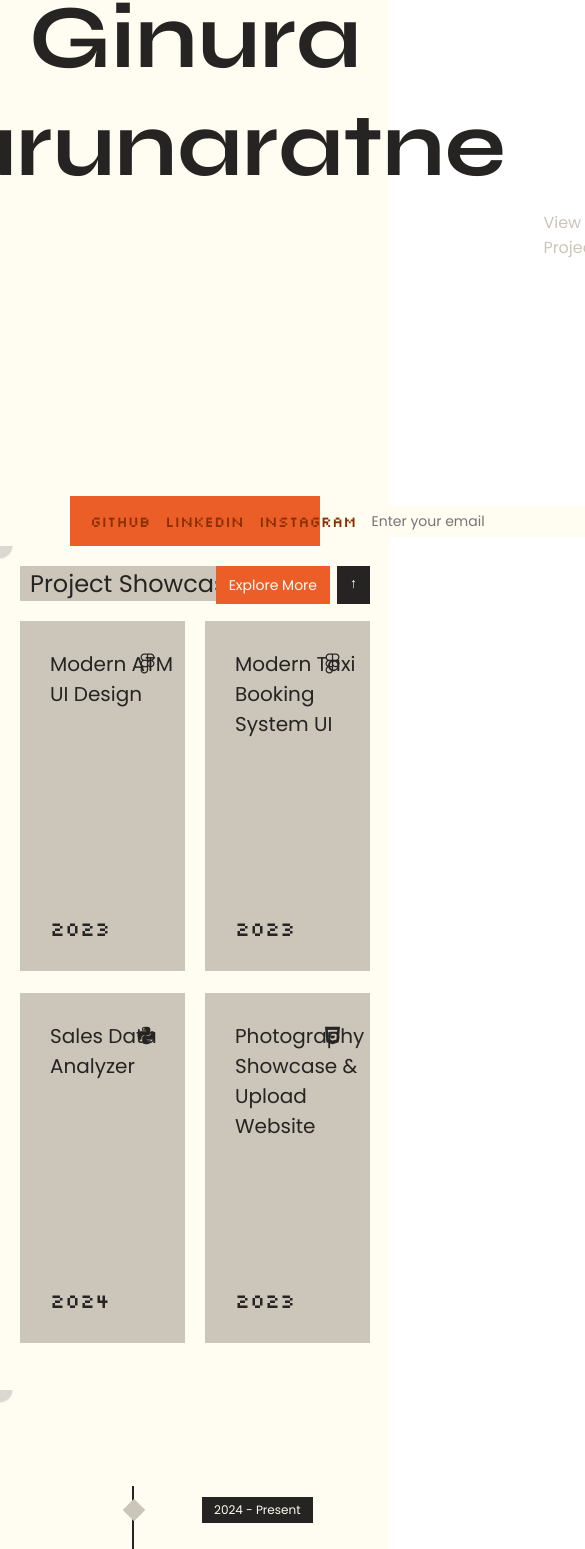
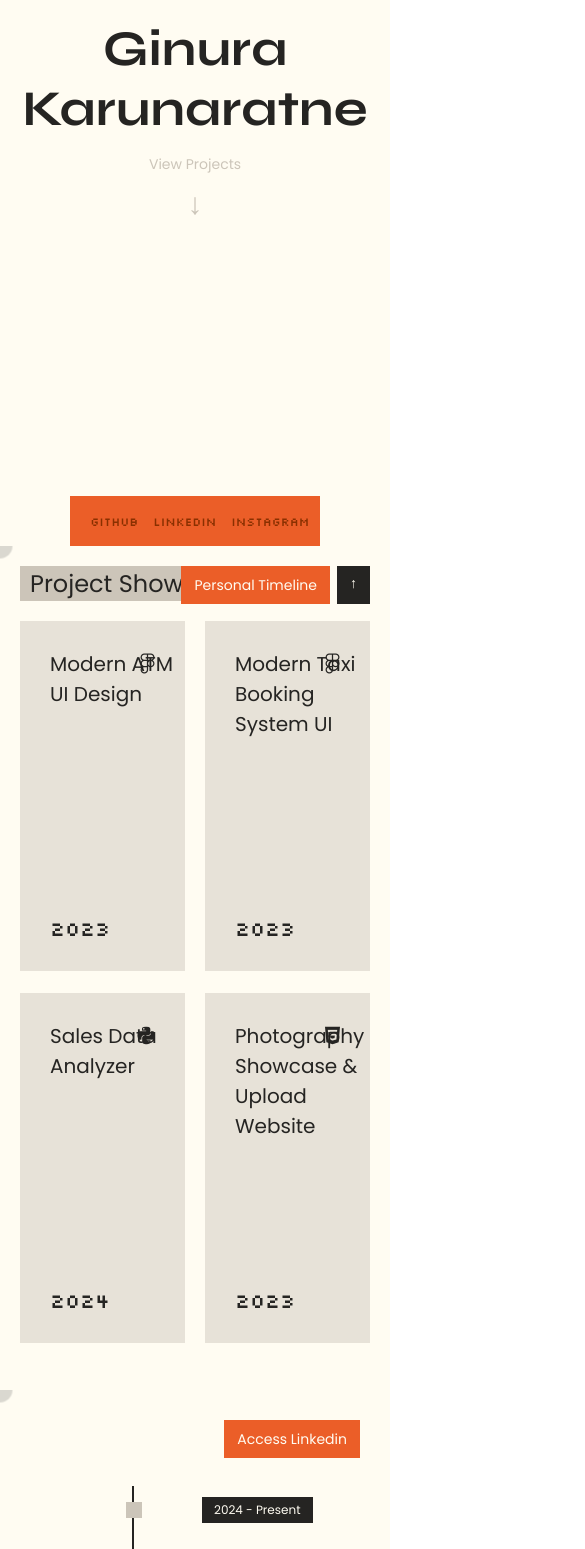
Before and after one commit to GinuraKarunaratne/personal-portfolio, a React (Vite) app: page / in a window 390 px wide. Shown: the part 298-1847 px from the top of the page, 585 px wide, since content can reach past the window. Built offline with nearby package versions, Linux system fonts and the light colour scheme; a web font is replaced by a local one.

Commit message:
Added minor changes and responsiveness to p1

```diff
--- a/package.json
+++ b/package.json
@@ -11,6 +11,7 @@
   },
   "dependencies": {
     "@fortawesome/fontawesome-free": "^6.6.0",
+    "matter-js": "^0.20.0",
     "react": "^18.3.1",
     "react-dom": "^18.3.1"
   },
--- a/src/v2.css
+++ b/src/v2.css
@@ -13,6 +13,7 @@ html,
 body {
     margin: 0;
     font-family: Poppins, sans-serif;
+    scroll-behavior: smooth;
 }
 
 .p1,
@@ -143,6 +144,66 @@ body {
     transition: background-color 0.3s ease;
 }
 
+/*p1 Responsive Design*/
+
+@media (max-width: 768px) {
+    .p1 {
+        padding: 20px; /* Add some padding for better spacing */
+    }
+
+    .p1 h1 {
+        font-size: 50px; /* Reduce font size for h1 */
+    }
+
+    .arrow-container {
+        flex-direction: column;
+        margin-left: 0; /* Center arrow container */
+        justify-content: center; /* Center items in the flexbox */
+        margin-top: 15px; /* Maintain top margin */
+        gap: 2px;
+    }
+
+    .arrow {
+        rotate: 360deg; /* Rotate arrow downwards */
+        font-size: 30px; /* Maintain arrow font size */
+        animation: bounce 2s infinite; /* Keep bounce animation */
+        margin-bottom: 3px;
+    }
+
+    .view-projects-text {
+        font-size: 14px; /* Reduce font size for the view projects text */
+        margin-bottom: 5px; /* Maintain bottom margin */
+    }
+
+    .btm-line {
+        flex-direction: row; /* Change layout to column */
+        align-items: center; /* Center items */
+        justify-content: center; /* Center items */
+        width: 100%; /* Full width */
+    }
+
+    #tags{
+        font-size: 12px;
+    }
+
+
+    .email-container {
+        display: flex;
+        justify-content: center;
+        align-items: center;
+        scale: 0.8;
+        position: fixed;
+        top: 30px;
+        left: 45%;
+        transform: translateX(-50%);
+    }
+
+    .email-container input {
+        background-color: #CCC5B9;
+    }
+
+}
+
 .projects-section {
     background-color: #FFFCF2;
     display: flex;
@@ -202,20 +263,24 @@ body {
     padding: 0 20px 20px 20px;
     height: calc(100vh - 100px);
     overflow-y: auto;
-    /* Enable vertical scrolling */
+    scroll-behavior: smooth;
 }
 
 .project-card {
     width: calc(50vw - 30px);
     height: 350px;
-    background-color: #CCC5B9;
+    background-color: #ccc5b979;
     color: #CCC5B9;
     padding: 20px;
     position: relative;
     display: flex;
     flex-direction: column;
     justify-content: space-between;
-    transition: transform 0.2s;
+    transition: transform 0.2s ease-in-out, box-shadow 0.2s ease-in-out;
+}
+
+.project-card:hover {
+    transform: scale(0.985);
 }
 
 .project-card h3 {
@@ -337,6 +402,7 @@ body {
     background-color: #FFFCF2;
     position: relative;
     overflow-y: auto;
+    scroll-behavior: smooth;
 }
 
 /* Timeline Styling */
@@ -363,8 +429,8 @@ body {
 }
 
 .timeline-event:hover .timeline-event-icon {
-    transform: rotate(-45deg);
     background-color: #EB5E28;
+    width: 30px;
 }
 
 .timeline-event:hover .timeline-event-thumbnail {
@@ -382,11 +448,13 @@ body {
 .timeline-event-copy h3 {
     font-family: poppins;
     font-size: 28px; /* Reduced font size from 1.75em */
+    color: #252422;
 }
 
 .timeline-event-copy h4 {
     font-family: lexend deca;
     font-weight: 300;
+    color: #403d39;
     font-size: 18px; /* Reduced font size from 1.2em */
     margin-bottom: 18px; /* 1.2em converted to px */
 }
@@ -396,8 +464,7 @@ body {
 }
 
 .timeline-event-icon {
-    transition: transform 0.2s ease-in;
-    transform: rotate(45deg);
+    transition: background-color 0.3s ease-in-out, width 0.3s ease-in-out;
     background-color: #CCC5B9;
     position: absolute;
     top: 0;
@@ -422,3 +489,23 @@ body {
 .academic-content::-webkit-scrollbar {
     width: 0;
 }
+
+.linkedin {
+    position: absolute;
+    top: 30px;
+    right: 30px;
+    background-color: #EB5E28;
+    color: #FFFCF2;
+    padding: 8.5px 13px;
+    font-size: 14px;
+    border: none;
+    font-family: Poppins, sans-serif;
+    text-decoration: none;
+    color: #FFFCF2;
+    transition: background-color 0.3s ease;
+}
+
+.linkedin a{
+    text-decoration: none;
+    color: #FFFCF2;
+}
--- a/src/v2.jsx
+++ b/src/v2.jsx
@@ -113,7 +113,7 @@ function App() {
                     ↑
                 </button>
                 <button className="academics-button" onClick={scrollToProjects2}>
-                    Explore More
+                    Personal Timeline
                 </button>
                 <p>Project Showcase</p>
 
@@ -315,10 +315,21 @@ function App() {
                             <div className="timeline-event-copy">
                                 <p className="timeline-event-thumbnail">2009 - 2020</p>
                                 <h3>Lyceum International School</h3>
-                                <h4>Private Candidate (2020/2021)</h4>
+                                <h4>Primary & Secondary Education</h4>
+                            </div>
+                        </li>
+                        <li className="timeline-event">
+                            <label className="timeline-event-icon"></label>
+                            <div className="timeline-event-copy">
+                                <p className="timeline-event-thumbnail">2006</p>
+                                <h3>Wild Human Appeared</h3>
+                                <h4>Just spawned on Earth</h4>
                             </div>
                         </li>
                     </ul>
+
+                    <button className="linkedin"><a href="https://linkedin.com/in/ginurakarunaratne">Access Linkedin</a></button>
+
                 </div>
 
                 <div
```
Also changed, not shown: 1 other file (tests, documents, lock files or other folders).
